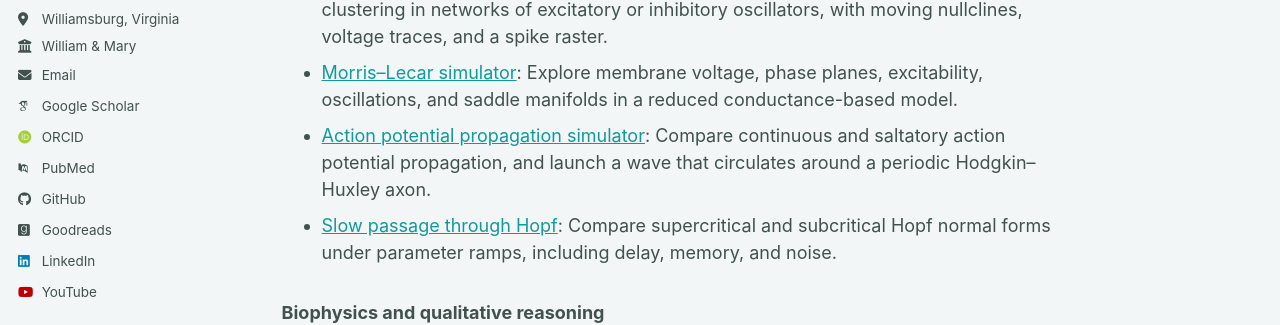
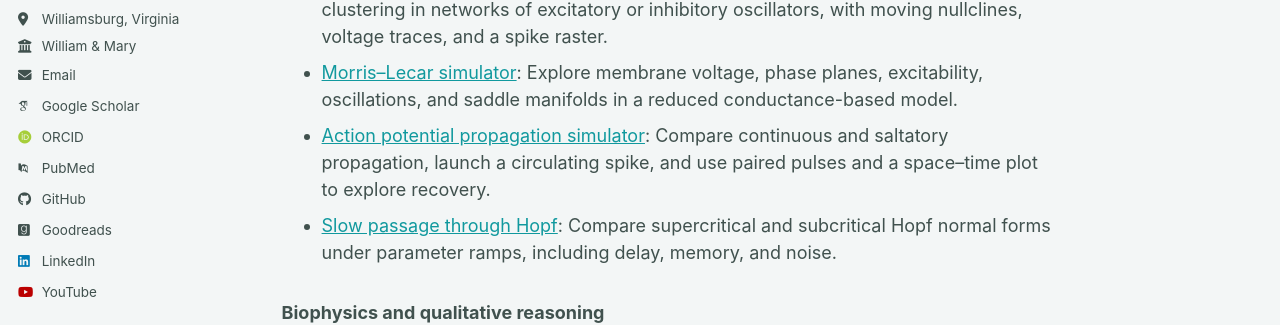
Before and after one commit to gregconradismith/gregconradismith.github.io, a Jekyll site: the page built from _pages/simulations.md, in a window 1280 px wide and 1387 px high. Shown: the part 367-692 px from the top of the window. Built offline with Jekyll 4.4.1, drawn with Linux system fonts in a browser that asks for light colours; some web fonts are replaced; a script bundle is joined from its source files by our own code; library files that are not in the unit come from our copies.

Commit message:
Document paired pulses and the space–time view

```diff
--- a/_pages/simulations.md
+++ b/_pages/simulations.md
@@ -11,7 +11,7 @@ Interactive simulations and games for exploring mathematical models and practici
 - [From neurons to brain waves]({{ '/simulations/neurons-to-brain-waves/' | relative_url }}): Explore how synchrony in one neuronal population shapes an EEG-like signal and its spectrum, with every neuron contributing equally.
 - [FitzHugh–Nagumo network simulator]({{ '/simulations/fitzhugh-nagumo-network/' | relative_url }}): Explore synchronization, alternation, and clustering in networks of excitatory or inhibitory oscillators, with moving nullclines, voltage traces, and a spike raster.
 - [Morris–Lecar simulator]({{ '/simulations/morris-lecar-simulator/' | relative_url }}): Explore membrane voltage, phase planes, excitability, oscillations, and saddle manifolds in a reduced conductance-based model.
-- [Action potential propagation simulator]({{ '/simulations/action-potential-propagation/' | relative_url }}): Compare continuous and saltatory action potential propagation, and launch a wave that circulates around a periodic Hodgkin–Huxley axon.
+- [Action potential propagation simulator]({{ '/simulations/action-potential-propagation/' | relative_url }}): Compare continuous and saltatory propagation, launch a circulating spike, and use paired pulses and a space–time plot to explore recovery.
 - [Slow passage through Hopf]({{ '/simulations/slow-passage-simulation/' | relative_url }}): Compare supercritical and subcritical Hopf normal forms under parameter ramps, including delay, memory, and noise.
 
 ### Biophysics and qualitative reasoning
--- a/simulations/provenance.json
+++ b/simulations/provenance.json
@@ -61,7 +61,7 @@
   },
   {
     "repository": "action-potential-propagation",
-    "commit": "4cf035b6ecd04a6254d45b36a06fdf6df4d865f9",
+    "commit": "265c4ae3060a42c9f4ae844b15d872c218bbc2de",
     "license": "No simulator license declared; the website theme license does not grant additional rights.",
     "source_repository": "gregconradismith/gregconradismith.github.io",
     "source_path": "simulations/action-potential-propagation/index.html",
```
Also changed, not shown: .codex/handoff.md.
